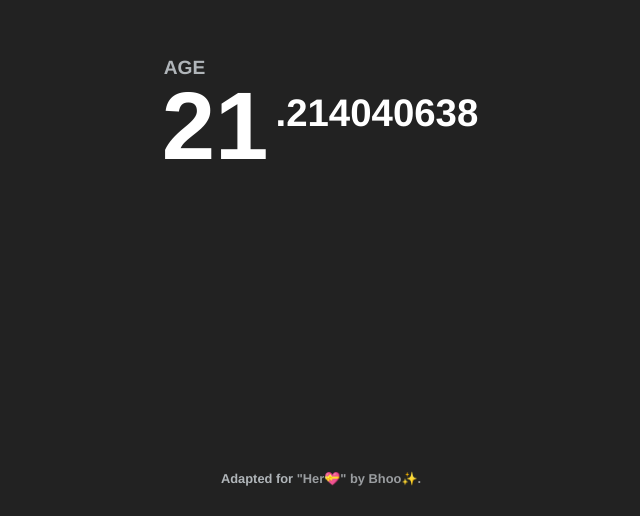
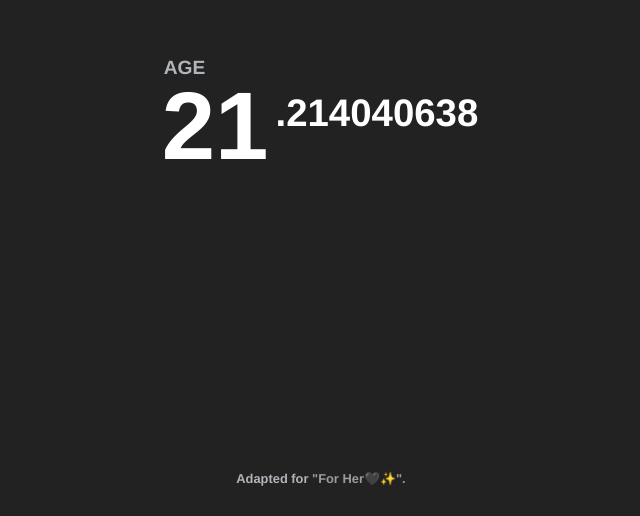
Before and after one commit to sriram-ssrk/age-timer, a website: page index.html in a window 1280 px wide. Shown: the part 284-800 px from the top of the page, 320-960 px from the left. Drawn offline with nearby package versions, Linux system fonts and the light colour scheme.

Commit message:
Update index.html

```diff
--- a/index.html
+++ b/index.html
@@ -41,8 +41,8 @@
 
 <div id="cite">
     <h6>Adapted for
-        <a href="https://c4.wallpaperflare.com/wallpaper/68/203/752/anime-original-blonde-dress-wallpaper-preview.jpg">
-            "Her💝" by Bhoo✨.
+        <a href="https://e0.pxfuel.com/wallpapers/861/853/desktop-wallpaper-ayanokouji-aesthetic-suzune-horikita-ayano-animeflv-classroom-of-the-elite-anime-kiyopon-kiyotaka-thumbnail.jpg    ">
+            "For Her🖤✨".
         </a>
     </h6>
 </div>
```
